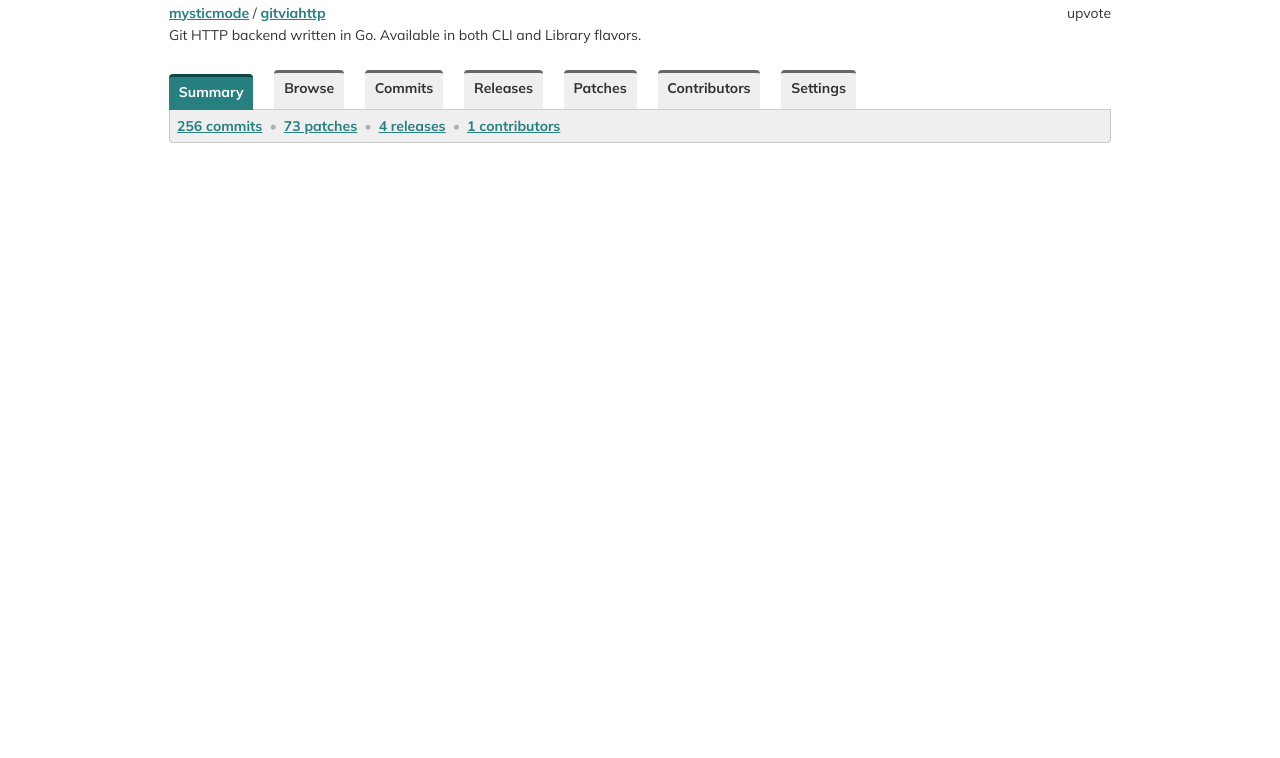
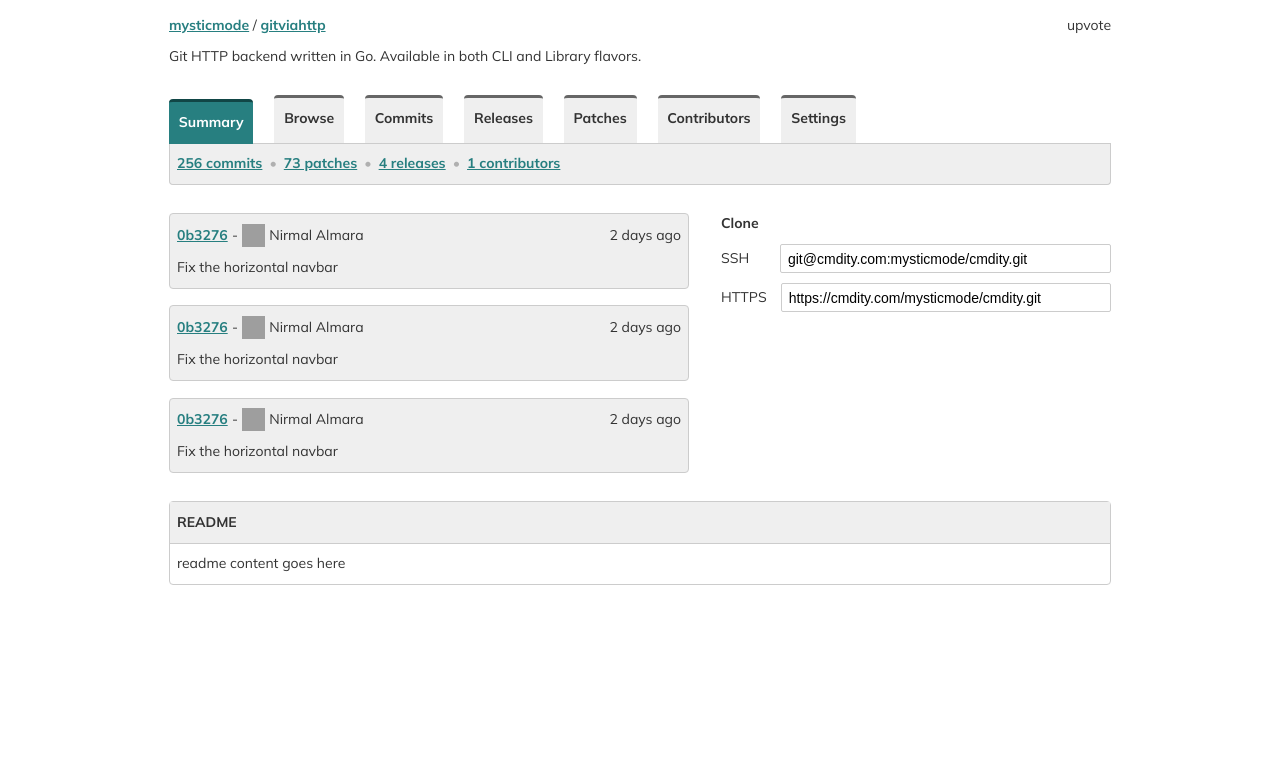
Before and after one commit to cmdity/cmdity, a website: page index.html in a window 1280 px wide. Shown: the part 42-800 px from the top of the page. Drawn offline with Linux system fonts and the light colour scheme; grey boxes are pictures that could not be loaded.

Commit message:
git repo summary page design
This commit contains repo summary page design, but the SCSS code has to
be modified into separate components. Footer has to be done as well.

```diff
--- a/index.html
+++ b/index.html
@@ -37,6 +37,44 @@
         <div class="tabs-info">
           <a href="">256 commits</a><span>•</span><a href="">73 patches</a><span>•</span><a href="">4 releases</a><span>•</span><a href="">1 contributors</a>
         </div>
+        <div class="git__summary">
+          <div class="git__summary__left">
+            <ul class="git__latest-commits">
+              <li>
+                <div>
+                  <p><a href="">0b3276</a> - <img src="https://www.gravatar.com/avatar/205e460b479e2e5b48aec07710c08d50?s=23" width="23px" height="23px"><span>Nirmal Almara</span></p>
+                  <p>2 days ago</p>
+                </div>
+                <p class="git__commit-message">Fix the horizontal navbar</p>
+              </li>
+              <li>
+                <div>
+                  <p><a href="">0b3276</a> - <img src="https://www.gravatar.com/avatar/205e460b479e2e5b48aec07710c08d50?s=23" width="23px" height="23px"><span>Nirmal Almara</span></p>
+                  <p>2 days ago</p>
+                </div>
+                <p class="git__commit-message">Fix the horizontal navbar</p>
+              </li>
+              <li>
+                <div>
+                  <p><a href="">0b3276</a> - <img src="https://www.gravatar.com/avatar/205e460b479e2e5b48aec07710c08d50?s=23" width="23px" height="23px"><span>Nirmal Almara</span></p>
+                  <p>2 days ago</p>
+                </div>
+                <p class="git__commit-message">Fix the horizontal navbar</p>
+              </li>
+            </ul>
+          </div>
+          <div class="git__summary__right">
+            <div class="git__clone">
+              <div class="git__clone__title">Clone</div>
+              <div class="git__clone__item"><span>SSH </span><input type="text" onclick="this.select()" value="git@cmdity.com:mysticmode/cmdity.git" readonly="" /></div>
+              <div class="git__clone__item"><span>HTTPS </span><input type="text" onclick="this.select()" value="https://cmdity.com/mysticmode/cmdity.git" readonly="" /></div>
+            </div>
+          </div>
+        </div>
+      </div>
+      <div class="readme">
+        <div class="readme__title">README</div>
+        <div class="readme__content">readme content goes here</div>
       </div>
     </main>
     <div id="overlay" style="display: none;"></div>
--- a/public/scss/_layout.scss
+++ b/public/scss/_layout.scss
@@ -7,7 +7,7 @@
 
 html {
   font-size: 14px;
-  line-height: 0.9rem;
+  line-height: 1.5rem;
 }
 
 body {
@@ -25,6 +25,10 @@ a {
   &:hover {
     color: darken(#2C9696, 20%);
   }
+}
+
+p {
+  line-height: 1.5rem;
 }
 
 #overlay {
@@ -75,4 +79,104 @@ a {
   & .tabs {
     margin-top: 2rem;
   }
+
+  &__summary {
+    display: flex;
+    justify-content: space-between;
+    margin-top: 2rem;
+  }
+
+  &__latest-commits {
+    list-style: none;
+    width: 520px;
+
+    & li {
+      display: block;
+      background-color: #EFEFEF;
+      border: 1px solid #CCCCCC;
+      border-radius: 4px;
+      padding: 0.7rem 0.5rem;
+      margin-bottom: 1.2rem;
+
+      &:last-child {
+        margin-bottom: 0;
+      }
+
+      & div {
+        display: flex;
+        align-items: center;
+        justify-content: space-between;
+        margin-bottom: 0.7rem;
+
+        & p {
+          &:first-child {
+            display: flex;
+            align-items: center;
+          }
+        }
+
+        & a {
+          font-weight: bold;
+          margin-right: 0.3rem;
+        }
+
+        & img {
+          margin-left: 0.3rem;
+          margin-right: 0.3rem;
+        }
+      }
+    }
+  }
+
+  &__clone {
+    width: 390px;
+
+    &__title {
+      font-weight: bold;
+      margin-bottom: 0.7rem;
+    }
+
+    &__item {
+      display: flex;
+      align-items: center;
+      margin-bottom: 0.7rem;
+
+      &:nth-child(2) {
+        & span {
+          margin-right: 2.2rem;
+        }
+      }
+
+      &:last-child {
+        & span {
+          margin-right: 1rem;
+        }
+      }
+    }
+  }
 }
+
+input[type="text"], input[type="email"], input[type="password"] {
+  font-size: 14px;
+  border-radius: 2px;
+  border: 1px solid #CCCCCC;
+  padding: 0.4rem 0.5rem;
+  width: 100%;
+}
+
+.readme {
+  margin-top: 2rem;
+  border: 1px solid #CCCCCC;
+  border-radius: 4px;
+
+  &__title {
+    font-weight: bold;
+    padding: 0.7rem 0.5rem;
+    background-color: #EFEFEF;
+    border-bottom: 1px solid #CCCCCC;
+  }
+
+  &__content {
+    padding: 0.7rem 0.5rem;
+  }
+}
```
Also changed, not shown: public/css/style.css.
